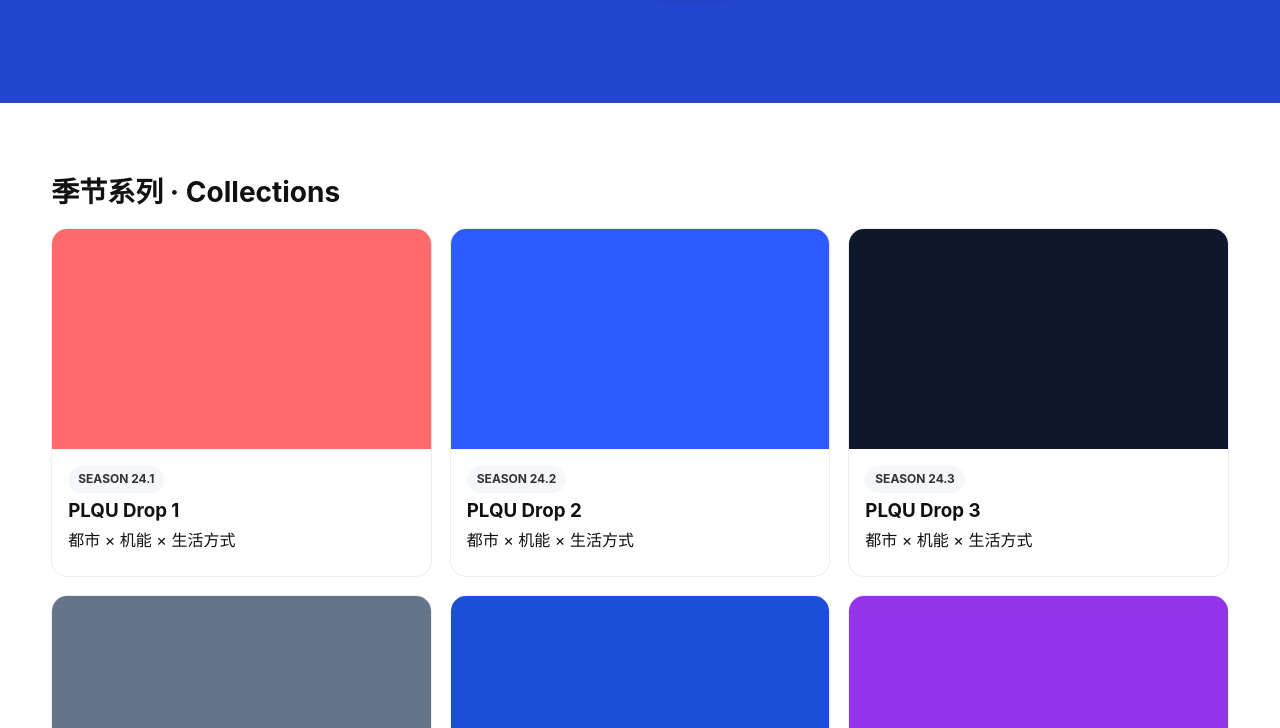
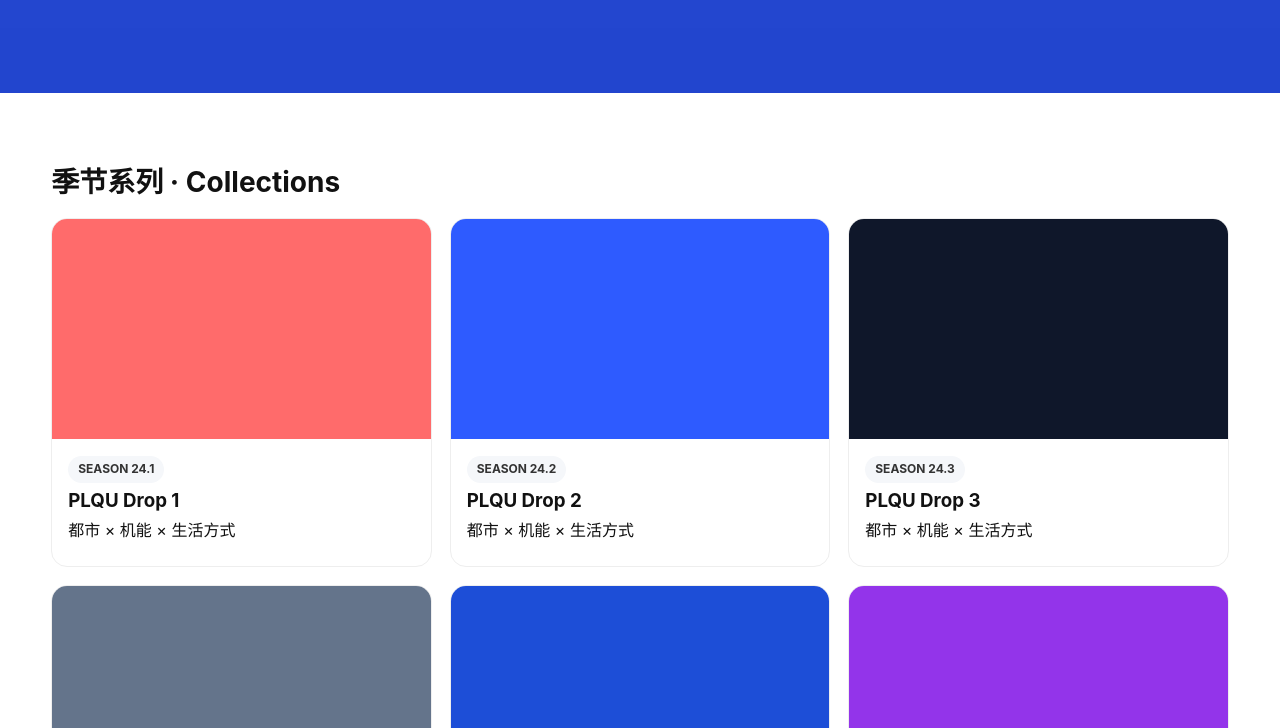
Before and after one commit to marksix/page, a plain HTML site: page index.html in a window 1280 px wide. Shown: the part 466-1194 px from the top of the page. Drawn offline with Linux system fonts and the light colour scheme.

Commit message:
Update style.css

```diff
--- a/style.css
+++ b/style.css
@@ -197,7 +197,7 @@ a { color:inherit; text-decoration:none; }
 
 /* Header dynamic height */
 :root{
-  --headH: 102px;         /* initial header height */
+  --headH: 92px;         /* initial header height */
   --headHmin: 78px;      /* min header height after scroll */
   --headHCur: var(--headH);
   --headScale: 1;
```
